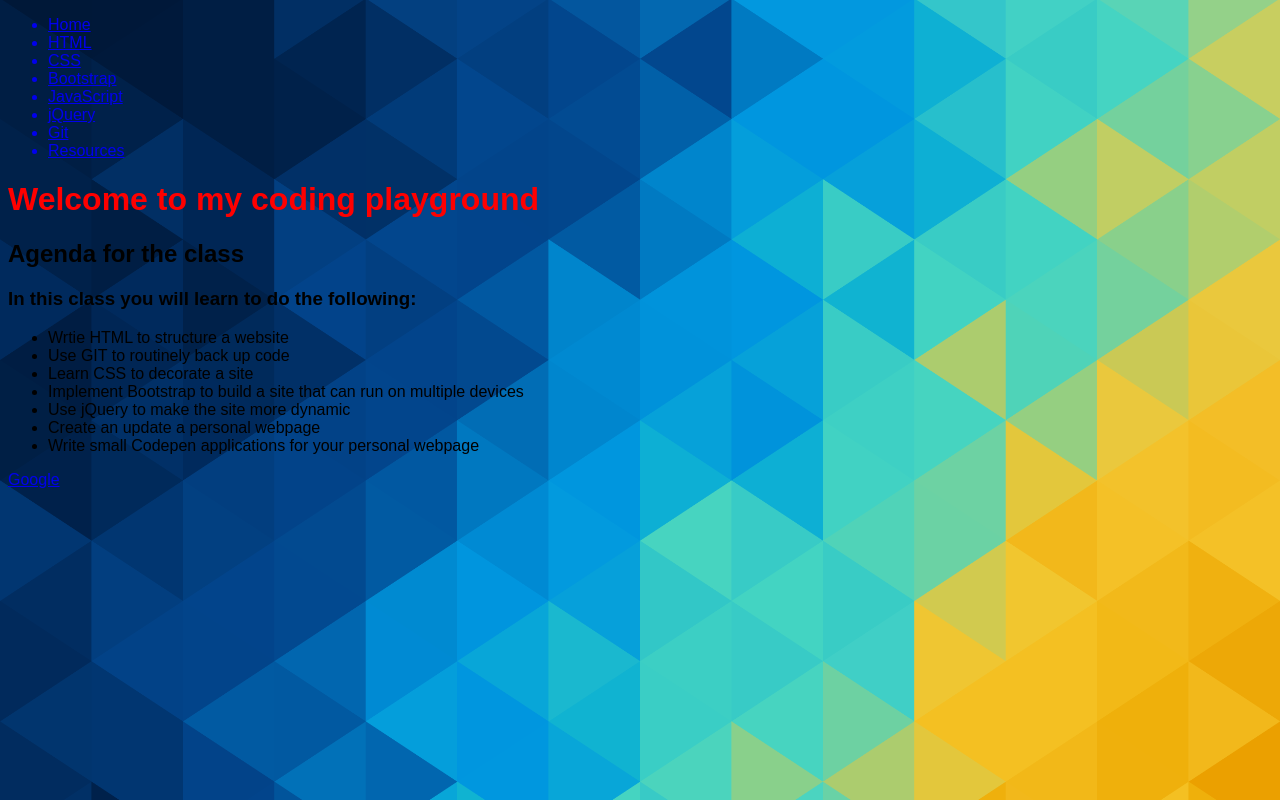
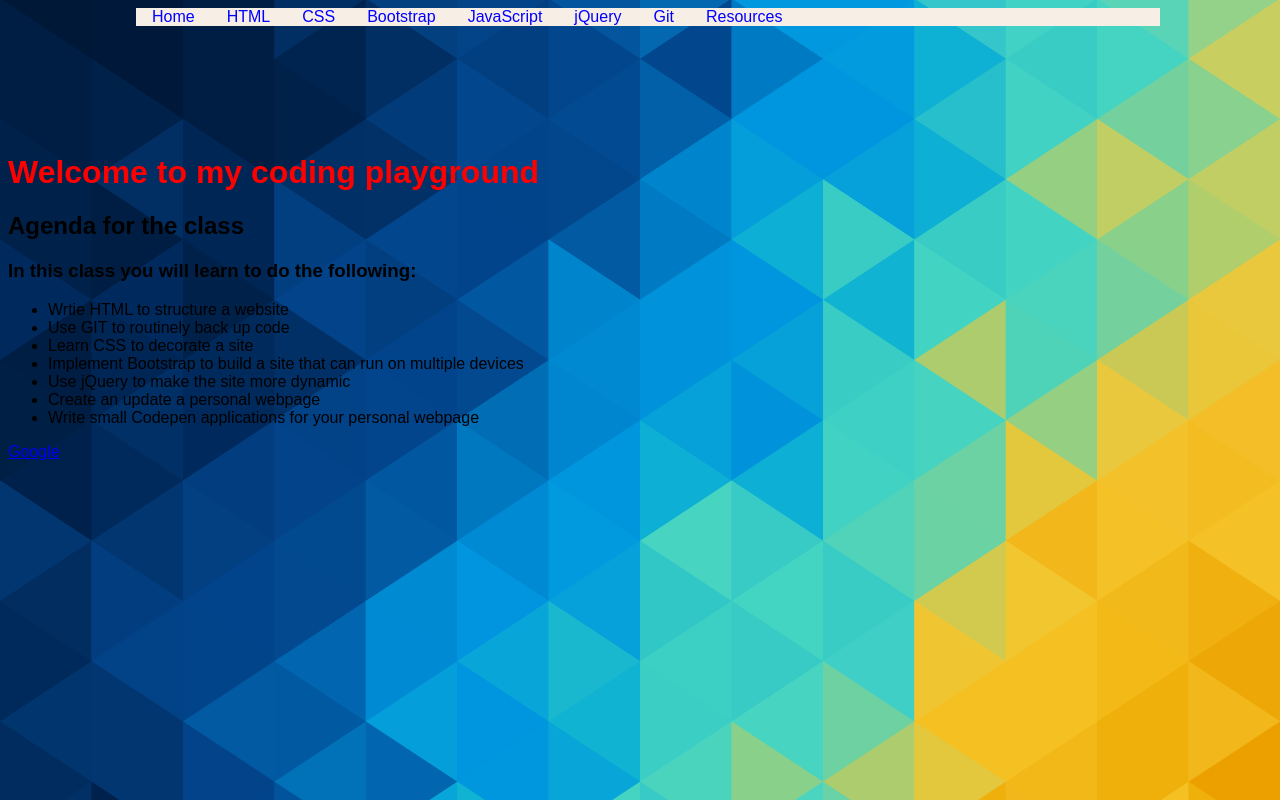
Before and after one commit to lvd31/WebDevelopmentFundamentalsPlayground, a plain HTML site: page index.html in a window 1280 px wide. Drawn offline with Linux system fonts and the light colour scheme.

Commit message:
additions to the index navbar inside the css file.

```diff
--- a/CSS/Main.css
+++ b/CSS/Main.css
@@ -1,8 +1,43 @@
+/*   nav bar   */
+.nav ul{
+	list-style-type: none;
+	margin: 10%;
+	margin-top: 0;
+	padding: 0;
+	overflow: hidden;
+	background-color: #f7eee6;
 
+}
 
+.nav li{
+	float: left;
+}
+
+.nav li a{
+	display: inline-black;
+	color: blue;
+	text-align: center;
+	padding: 14px 16px;
+	text-decoration: none;
+}
+
+.nav li a:hover{
+	background-color: 111;
+}
+
+/*  index body  */
 body{
 	font-family: Arial;
 	background-image: url("../img/background.jpg");
+	width: 100%;
+	height: 100%;
+	background-size: 100%;
+}
+
+/*  css playground body  */
+.cssplayground{
+	font-family: Arial;
+	background-image: url("../img/Storm.jpg");
 	width: 100%;
 	height: 100%;
 	background-size: 100%;
@@ -24,7 +59,11 @@ h1{
 .bored{
 	border: 10px solid black;
 	text-align: center;
-	background-color: white;
+	background-image: url("../img/lighting.jpg");
+	background-repeat: no-repeat;
+	width: 100%;
+	height: 100%;
+	background-size: 100%;
 
 }
 
--- a/index.html
+++ b/index.html
@@ -10,17 +10,18 @@
 
 <body>
 
+<div class="nav">
 	<ul>
-		<a class="default" href="index.html"><li>Home</li></a>
-		<a href="views/html-playground.html"><li>HTML</li></a>
-		<a href="views/CSS-playground.html"><li>CSS</li></a>
-		<a href="views/Bootstrap-playground.html"><li>Bootstrap</li></a>
-		<a href="views/Javascript -playground.html"><li>JavaScript</li></a>
-		<a href="views/jQuery-playground.html"><li>jQuery</li></a>
-		<a href="views/Git-playground.html"><li>Git</li></a>
-		<a href="views/Resources-playground.html"><li>Resources</li></a>
+		<li><a class="default" href="index.html">Home</li></a>
+		<li><a href="views/html-playground.html">HTML</li></a>
+		<li><a href="views/CSS-playground.html">CSS</li></a>
+		<li><a href="views/Bootstrap-playground.html">Bootstrap</li></a>
+		<li><a href="views/Javascript -playground.html">JavaScript</li></a>
+		<li><a href="views/jQuery-playground.html">jQuery</li></a>
+		<li><a href="views/Git-playground.html">Git</li></a>
+		<li><a href="views/Resources-playground.html">Resources</li></a>
 
-	</ul>
+	</ul></div>
 
 
 	<H1>Welcome to my coding playground</H1>
```
Also changed, not shown: views/CSS-playground.html (+1 -1 lines).
